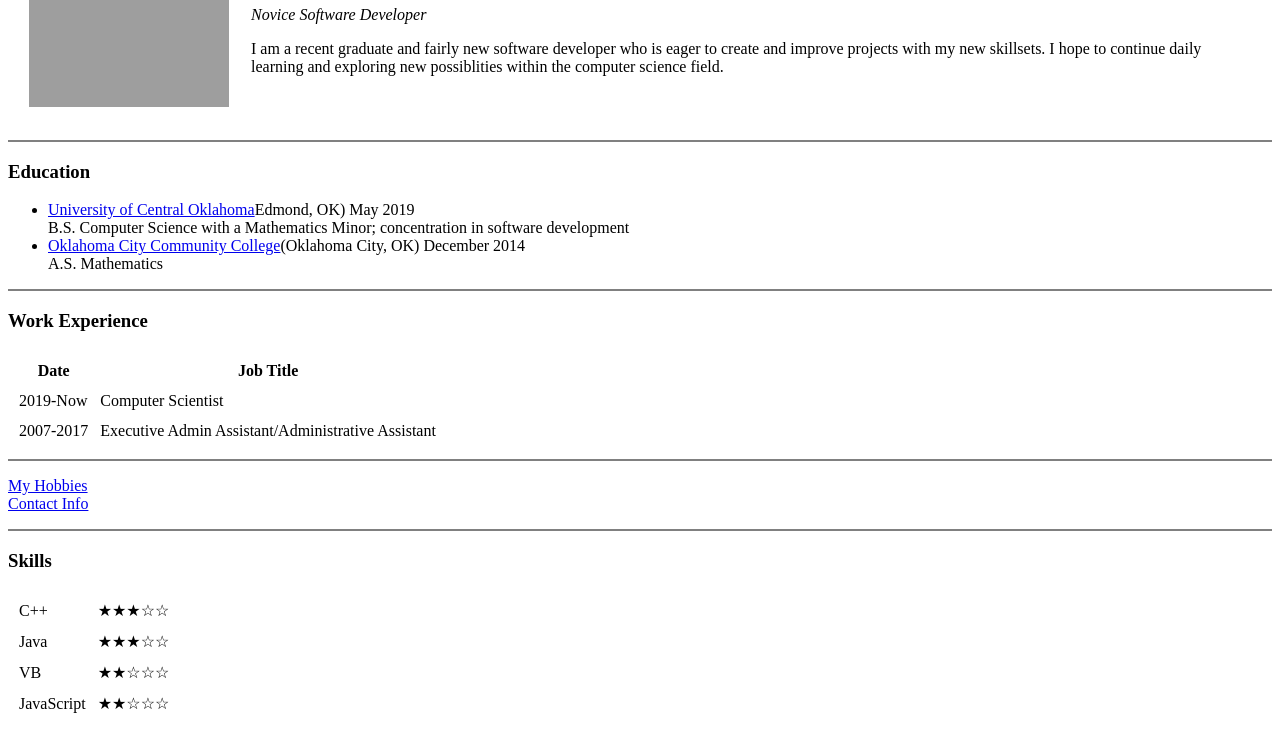
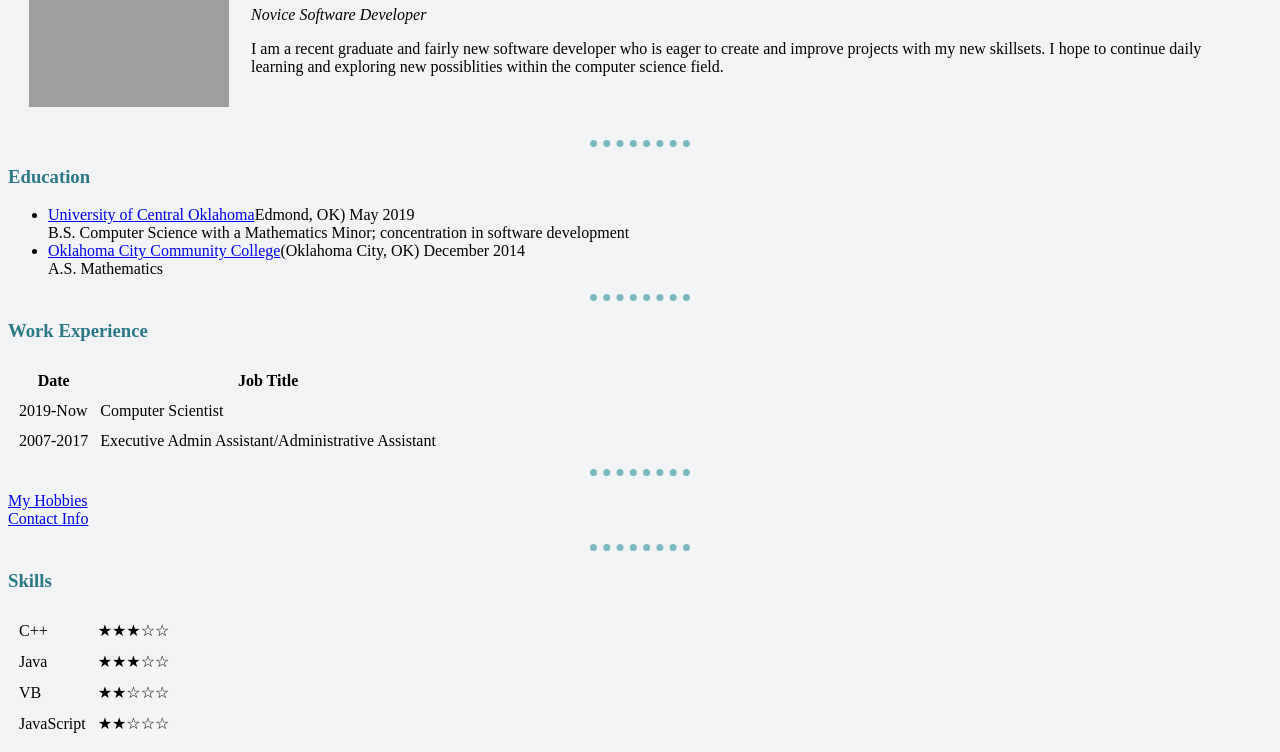
Before and after one commit to GinaQ/cv, a plain HTML site: page index.html in a window 1280 px wide. Shown: the part 122-874 px from the top of the page. Drawn offline with Linux system fonts and the light colour scheme; grey boxes are pictures that could not be loaded.

Commit message:
Final update to HTML practice website

```diff
--- /dev/null
+++ b/css/styles.css
@@ -0,0 +1,18 @@
+body {
+  background-color: #f1f3f4;
+}
+
+hr {
+  border-color: #79bac1;
+  border-style: dotted none none;
+  border-width: 7px;
+  width: 100px;
+}
+
+h1 {
+  color: #512b58;
+}
+
+h3 {
+  color: #2a7886;
+}
--- a/index.html
+++ b/index.html
@@ -4,12 +4,15 @@
 <head>
   <meta charset="utf-8">
   <title>♥Gina's Personal Site</title>
+  <!--https://colorhunt.co/palette/171695-->
+  <link rel="stylesheet" href="css/styles.css">
 </head>
+
 
 <body>
   <table cellspacing="20">
     <tr>
-      <td><img src="profile-circle.png" alt="gina profile pic" height="200" width="200"></td>
+      <td><img src="images/profile-circle.png" alt="gina profile pic" height="200" width="200"></td>
       <td>
         <h1>Gina Quinn</h1>
         <p><em>Novice Software Developer</em></p>
@@ -21,7 +24,7 @@
     </tr>
   </table>
 
-  <hr size="2" noshade>
+  <hr>
   <h3>Education</h3>
   <ul>
     <li><a href="https://www.uco.edu/">University of Central Oklahoma</a>Edmond, OK) May 2019<br>
@@ -30,7 +33,7 @@
     <li><a href="http://www.occc.edu/">Oklahoma City Community College</a>(Oklahoma City, OK) December 2014<br>
       A.S. Mathematics</li>
   </ul>
-  <hr size="2" noshade>
+  <hr>
   <h3>Work Experience</h3>
   <table cellspacing="10">
     <thead>
@@ -50,13 +53,12 @@
       </tr>
     </tbody>
     <tfoot>
-
     </tfoot>
   </table>
-  <hr size="2" noshade>
+  <hr>
   <p><a href="hobbies.html">My Hobbies</a><br>
     <a href="contact.html">Contact Info</a></p>
-  <hr size="2" noshade>
+  <hr>
   <h3>Skills</h3>
   <table cellspacing="10">
     <tr>
```
Also changed, not shown: contact.html (+2 -1 lines), hobbies.html (+2 -1 lines), images/ProfilePic.jpg (added), 2 other files.
